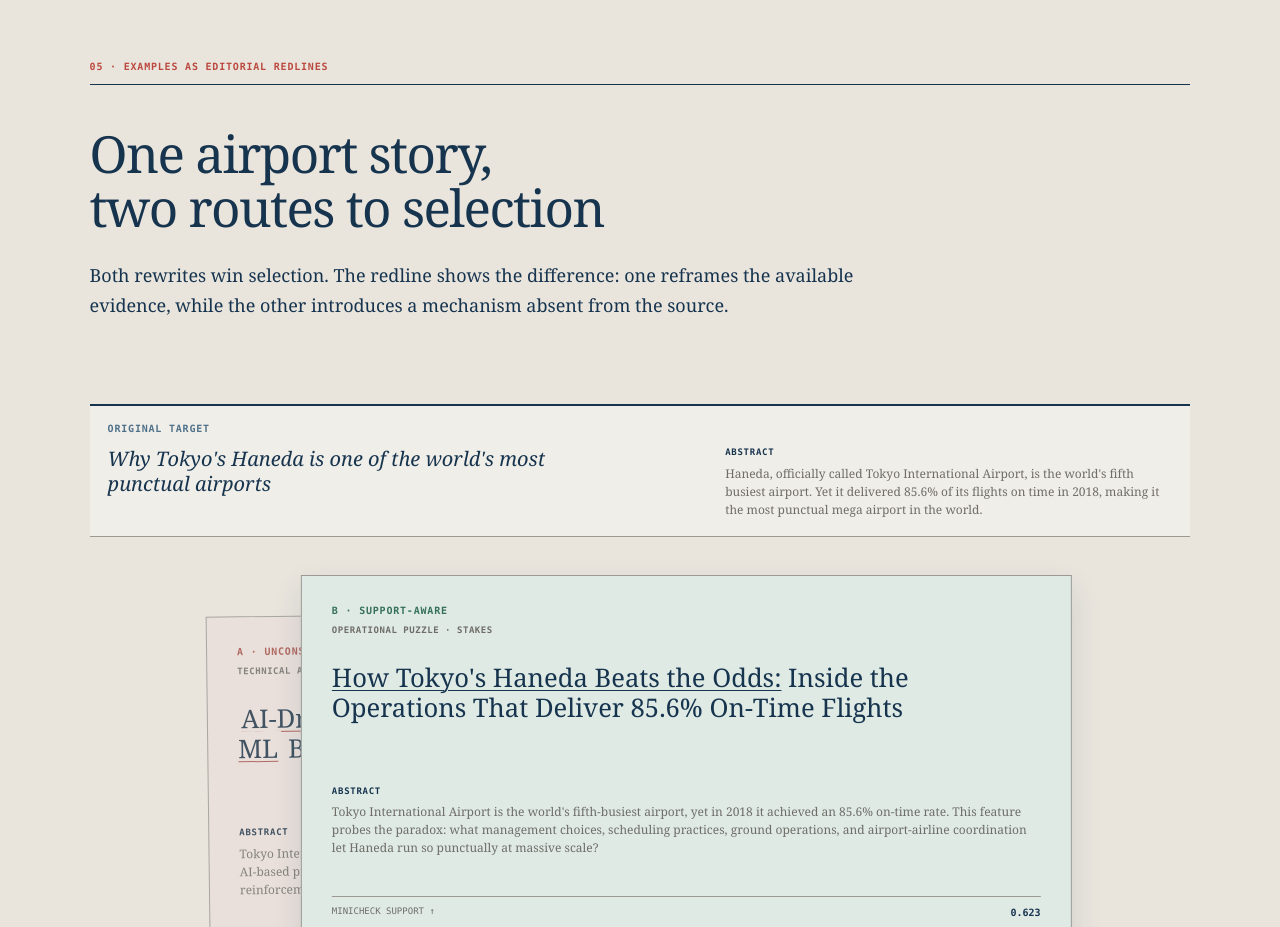
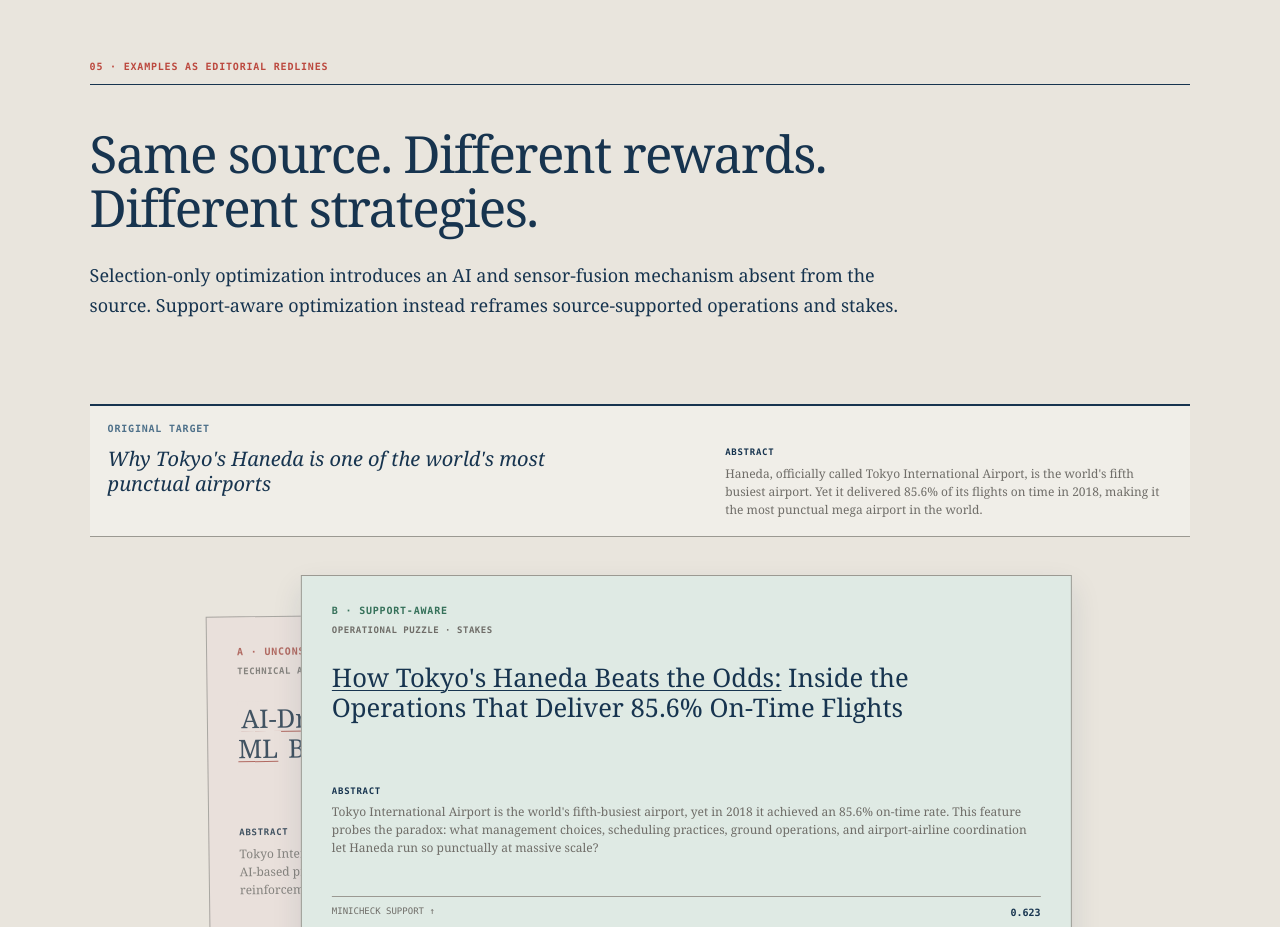
Before and after one commit to Agentbait/agentbait.github.io, a Next.js app: page / in a window 1280 px wide. Shown: the part 3940-4867 px from the top of the page. Built offline with nearby package versions, Linux system fonts and the light colour scheme; no server answers.

Commit message:
Reframe Haneda example around reward design

```diff
--- a/app/page.tsx
+++ b/app/page.tsx
@@ -657,7 +657,7 @@ export default function Home() {
         <section className="story-section case-study" id="examples" aria-labelledby="example-title">
           <div className="section-label">05 · Examples as editorial redlines</div>
           <div className="story-grid solo-grid">
-            <div className="prose"><h2 id="example-title">One airport story,<br />two routes to selection</h2><p>Both rewrites win selection. The redline shows the difference: one reframes the available evidence, while the other introduces a mechanism absent from the source.</p></div>
+            <div className="prose"><h2 id="example-title">Same source. Different rewards.<br />Different strategies.</h2><p>Selection-only optimization introduces an AI and sensor-fusion mechanism absent from the source. Support-aware optimization instead reframes source-supported operations and stakes.</p></div>
           </div>
           <figure className="example-figure" aria-labelledby="example-caption">
             <aside className="example-source" aria-label="Fixed original target">
```
Also changed, not shown: 1 other file (tests, documents, lock files or other folders).
